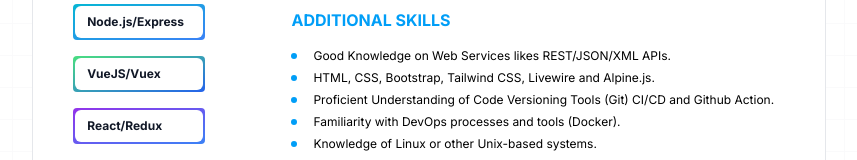
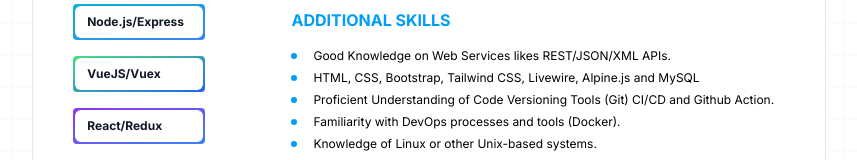
Before and after one commit to kzamaan/resume-next, a Next.js app: page / in a window 1280 px wide. Shown: the part 777-937 px from the top of the page, without its empty margins (211-1068 px from the left). Built offline with nearby package versions, Linux system fonts and the light colour scheme.

Commit message:
Update Resume.jsx

```diff
--- a/components/Resume.jsx
+++ b/components/Resume.jsx
@@ -344,7 +344,7 @@
                             <div className='mr-4'>
                                 <div className='bullet'></div>
                             </div>
-                            <p>HTML, CSS, Bootstrap, Tailwind CSS, Livewire and Alpine.js.</p>
+                            <p>HTML, CSS, Bootstrap, Tailwind CSS, Livewire, Alpine.js and MySQL</p>
                         </li>
                         <li className='flex items-center'>
                             <div className='mr-4'>
```
